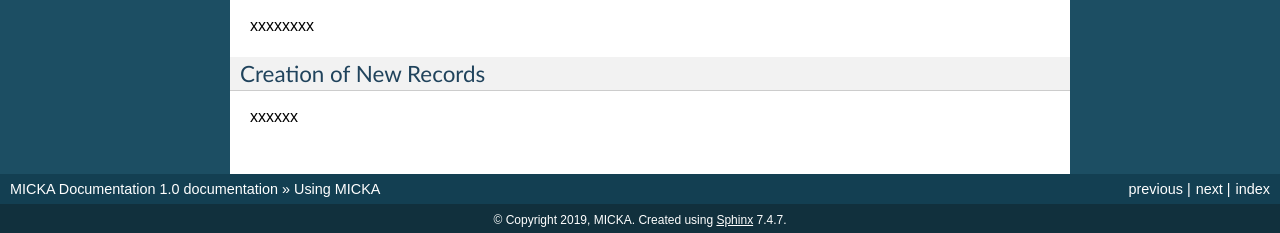
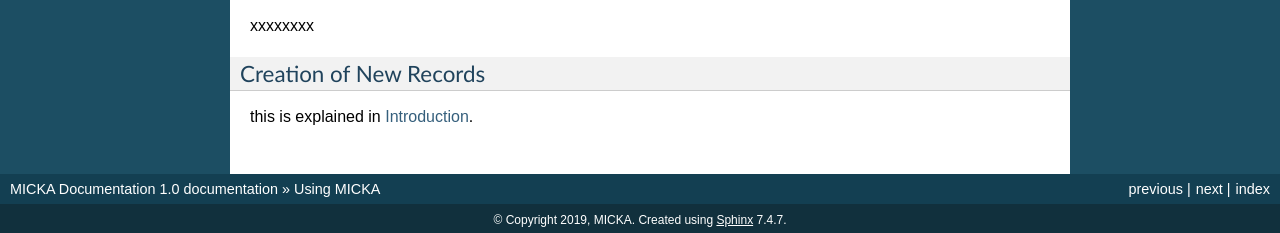
Before and after one commit to CzechGeologicalSurvey/MICKA-Docs, a Sphinx documentation site: the page built from docs/users.rst, in a window 1280 px wide. Shown: the part 1224-1457 px from the top of the page. Built offline with Sphinx 7.4.7, drawn with Linux system fonts in a browser that asks for light colours.

Commit message:
Update users.rst

```diff
--- a/docs/users.rst
+++ b/docs/users.rst
@@ -42,4 +42,4 @@ xxxxxxxx
 Creation of New Records
 ************************
 
-xxxxxx
+this is explained in `Introduction`_.
```
